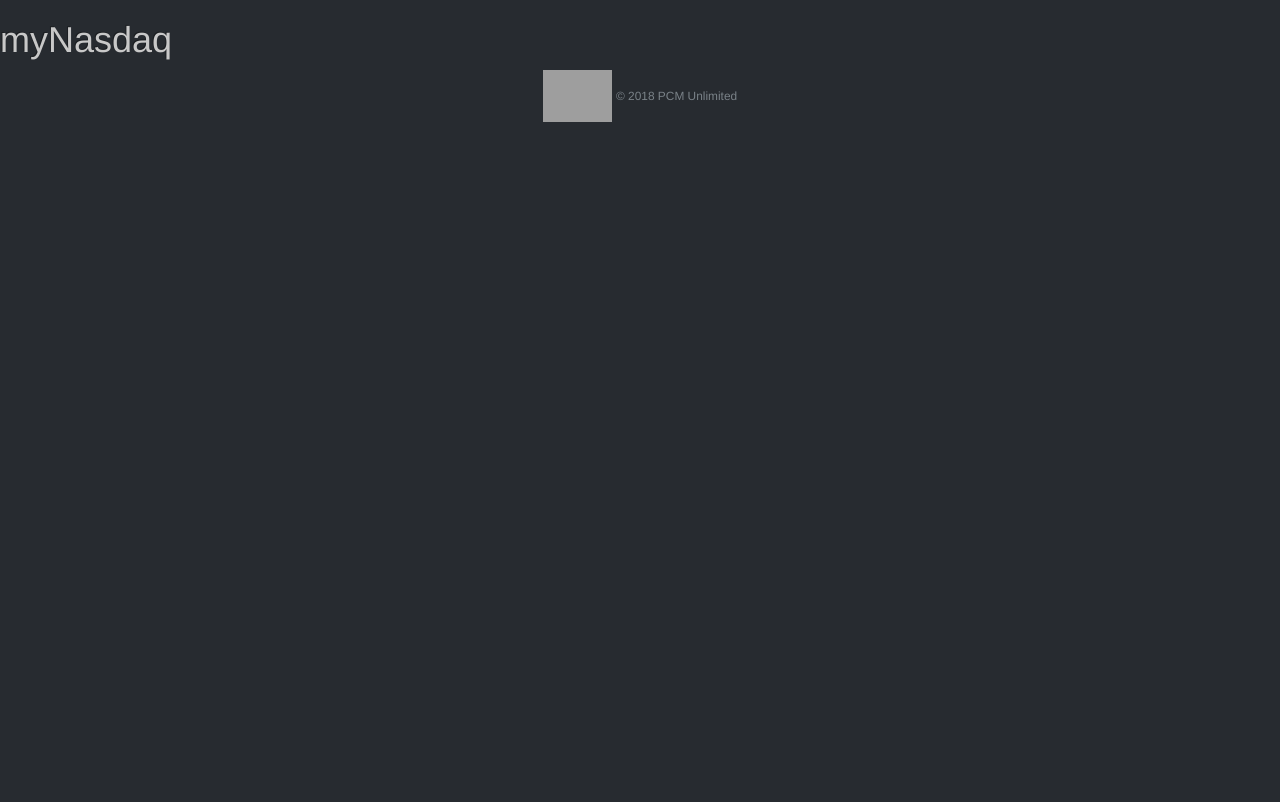
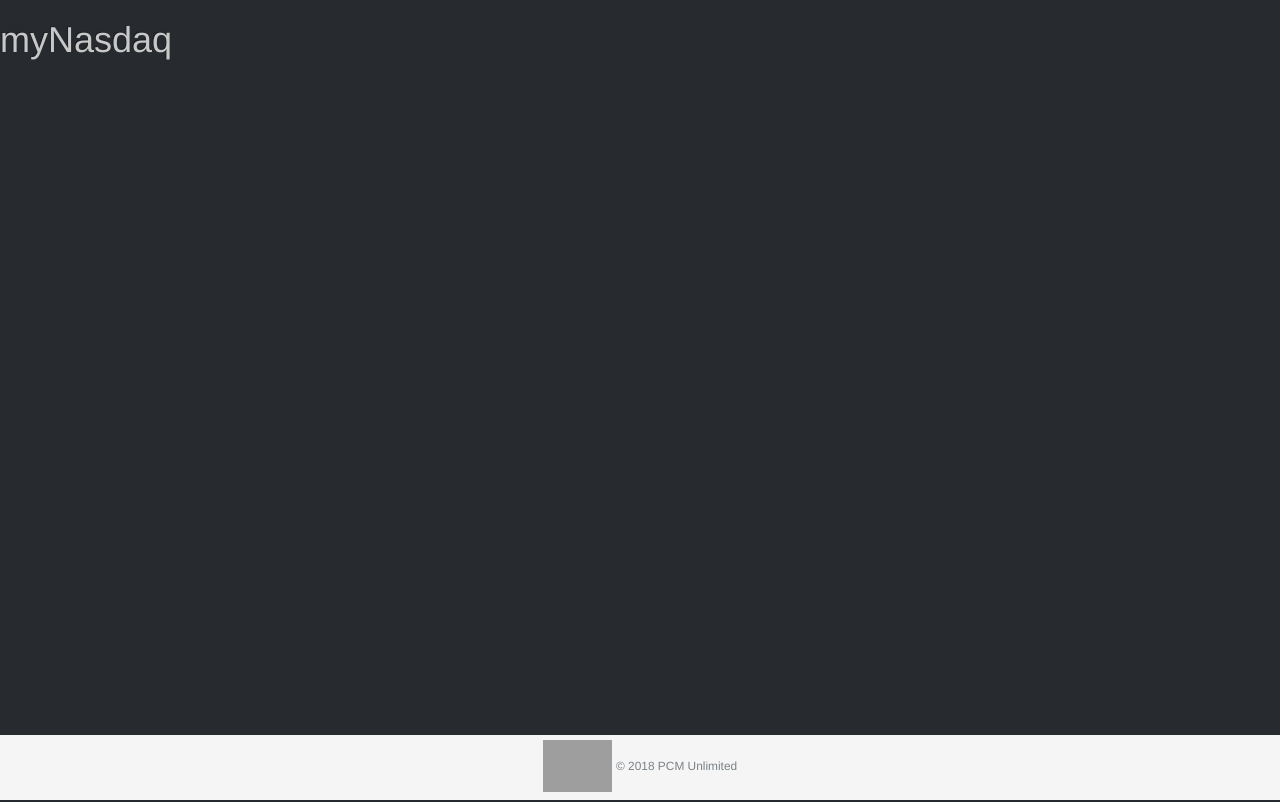
Before and after one commit to patrickthesailorman/myNasdaq, a website: page public/index.html in a window 1280 px wide. Drawn offline with Linux system fonts and the light colour scheme; grey boxes are pictures that could not be loaded.

Commit message:
Add custom.css

```diff
--- /dev/null
+++ b/public/css/custom.css
@@ -0,0 +1,23 @@
+html {
+    position: relative;
+    min-height: 100%;
+}
+
+body {
+    /* margin-bottom by footer height */
+    margin-bottom: 90px;
+}
+
+/*.padded {*/
+/*    padding-top: 30px;*/
+/*}*/
+
+.footer {
+    position: absolute;
+    bottom: 0;
+    width: 100%;
+    /* Set the fixed height of the footer here */
+    height: 65px;
+    background-color: #f5f5f5;
+    padding-top: 5px;
+}
--- a/public/index.html
+++ b/public/index.html
@@ -6,6 +6,7 @@
     <meta http-equiv="X-UA-Compatible" content="ie=edge">
     <title>myNasdaq</title>
     <link href="css/bootswatch.min.css" rel="stylesheet"/>
+    <link href="css/custom.css" rel="stylesheet"/>
 </head>
 <body>
     <h1>myNasdaq</h1>
```
